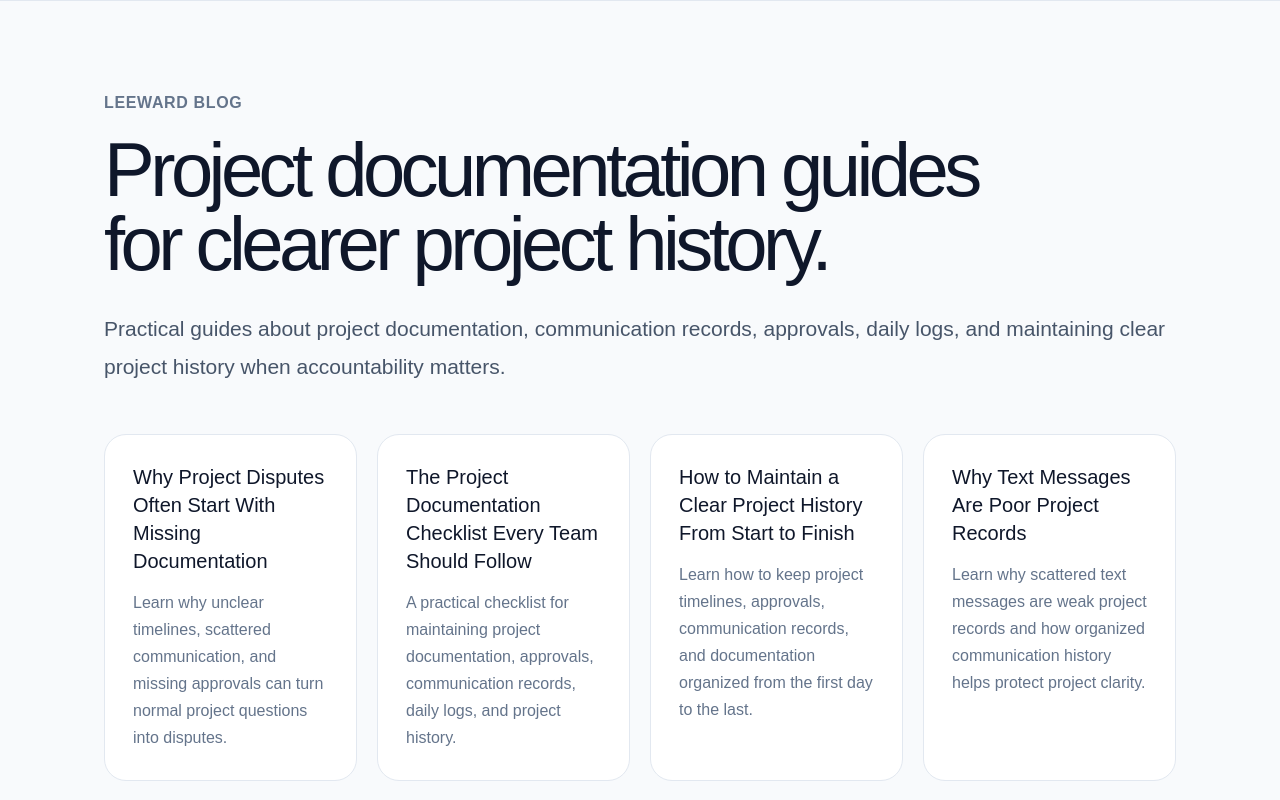
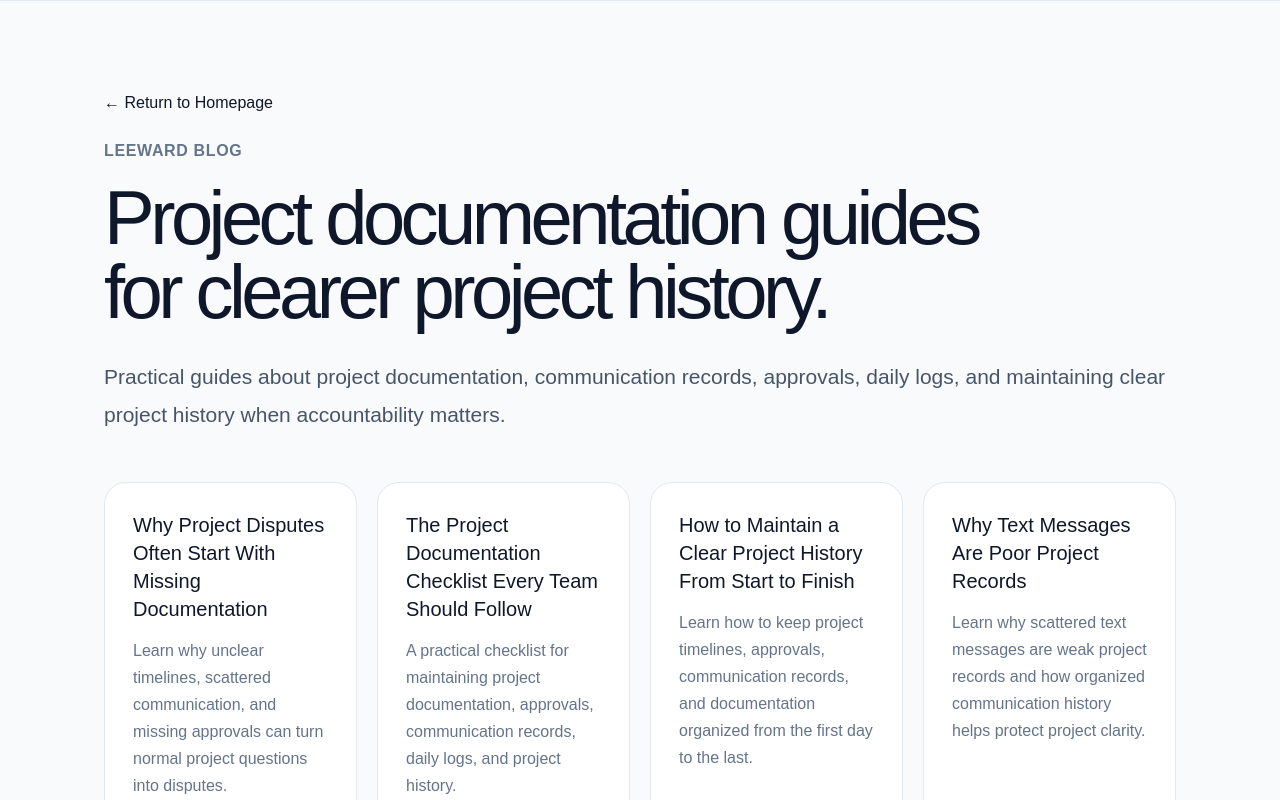
Before and after one commit to Rmickschl90/buildproof-site, a Next.js app: page /blog in a window 1280 px wide. Shown: the top 800 px of the page. Built offline with nearby package versions, Linux system fonts and the light colour scheme.

Commit message:
Add blog homepage navigation

```diff
--- a/app/blog/page.tsx
+++ b/app/blog/page.tsx
@@ -12,6 +12,12 @@ export default function BlogPage() {
     <main className="bp-page">
       <section className="bp-section">
         <div className="bp-container">
+          <div style={{ marginBottom: "24px" }}>
+            <Link href="/" style={{ textDecoration: "none" }}>
+              ← Return to Homepage
+            </Link>
+          </div>
+
           <p className="bp-eyebrow">Leeward Blog</p>
 
           <h1>Project documentation guides for clearer project history.</h1>
```
